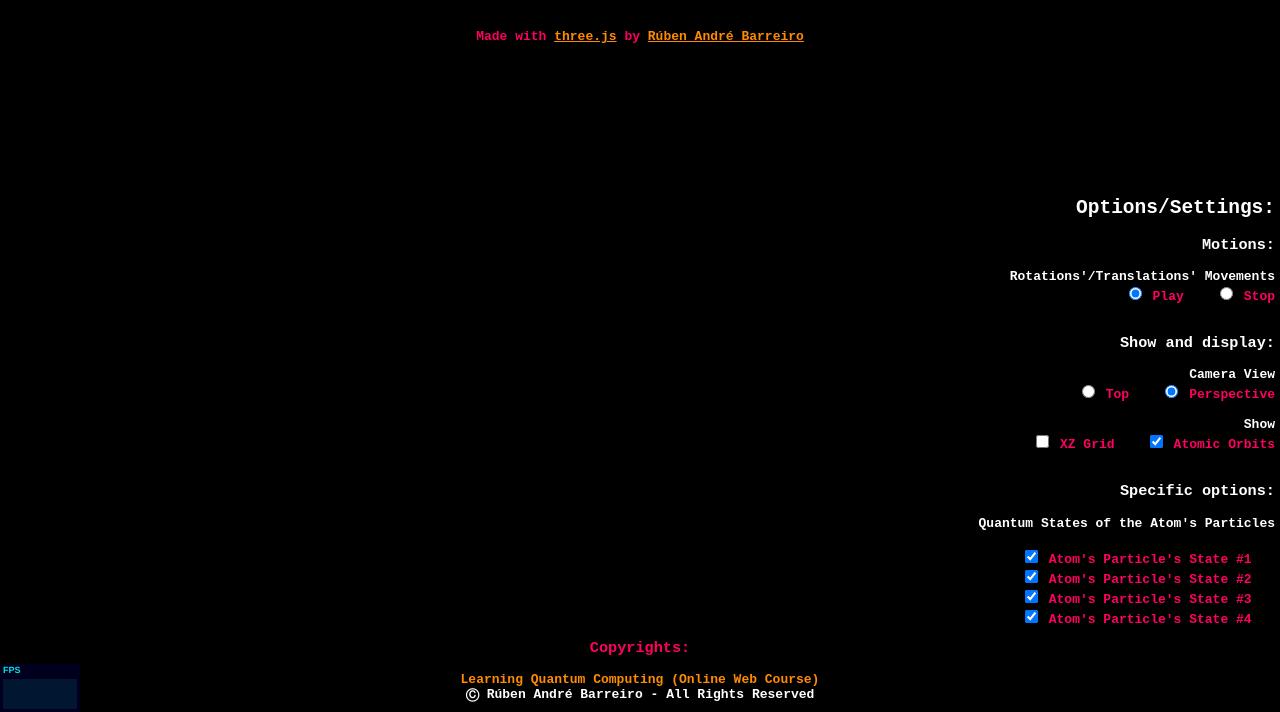
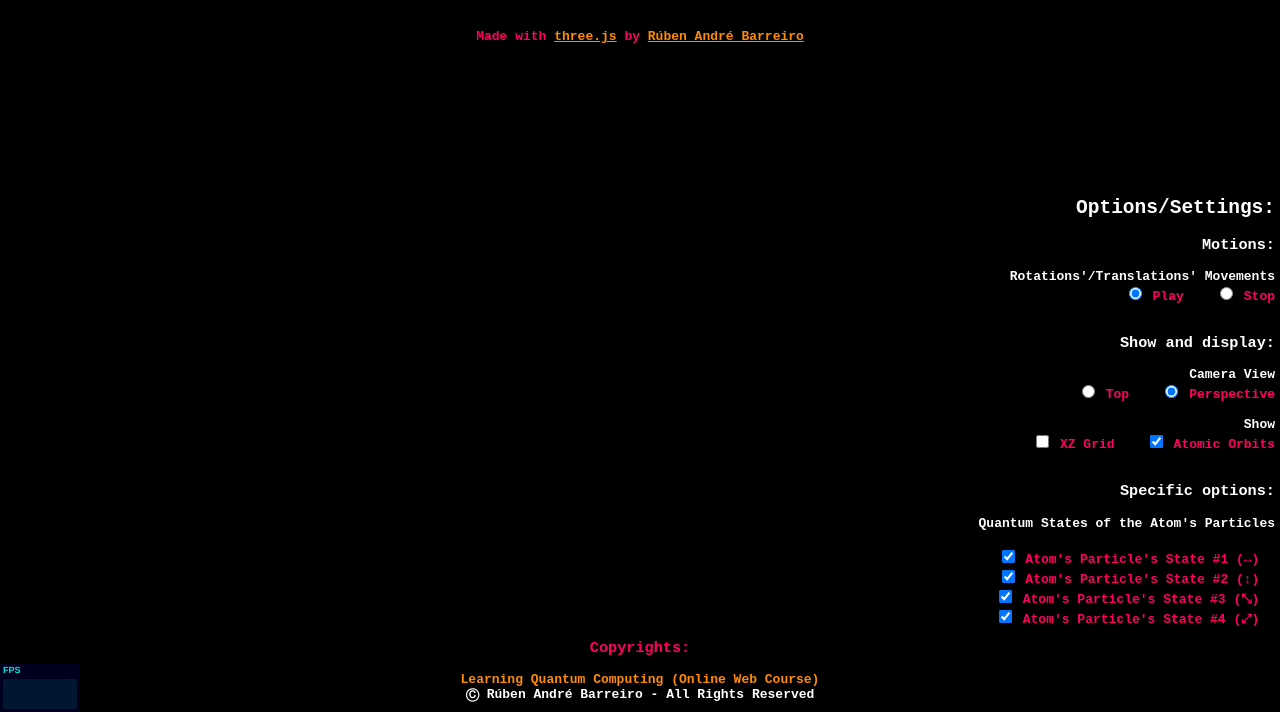
Before and after one commit to rubenandrebarreiro/3d-object-modelling-atom-representation, a plain HTML site: page 3d-object-modelling-atom-representation.html in a window 1280 px wide. Shown: the part 88-800 px from the top of the page. Drawn offline with nearby package versions, Linux system fonts and the light colour scheme.

Commit message:
Some minor changes added
Some minor changes added

```diff
--- a/3d-object-modelling-atom-representation.html
+++ b/3d-object-modelling-atom-representation.html
@@ -115,16 +115,16 @@
         <hr style="height:1pt; visibility:hidden;" />
 
         <input type="checkbox" id="show_atom_particle_state_1" checked />
-        Atom's Particle's State #1 &nbsp;&nbsp;
+        Atom's Particle's State #1 (&#8596;)&nbsp;&nbsp;
         <br />
         <input type="checkbox" id="show_atom_particle_state_2" checked />
-        Atom's Particle's State #2 &nbsp;&nbsp;
+        Atom's Particle's State #2 (&#8597;)&nbsp;&nbsp;
         <br />
         <input type="checkbox" id="show_atom_particle_state_3" checked />
-        Atom's Particle's State #3 &nbsp;&nbsp;
+        Atom's Particle's State #3 (&#10529;)&nbsp;&nbsp;
         <br />
         <input type="checkbox" id="show_atom_particle_state_4" checked />
-        Atom's Particle's State #4 &nbsp;&nbsp;
+        Atom's Particle's State #4 (&#10530;)&nbsp;&nbsp;
         <br/>
         <br/>
         <br/>
```
Also changed, not shown: code-sandbox/index.html (+4 -4 lines).
